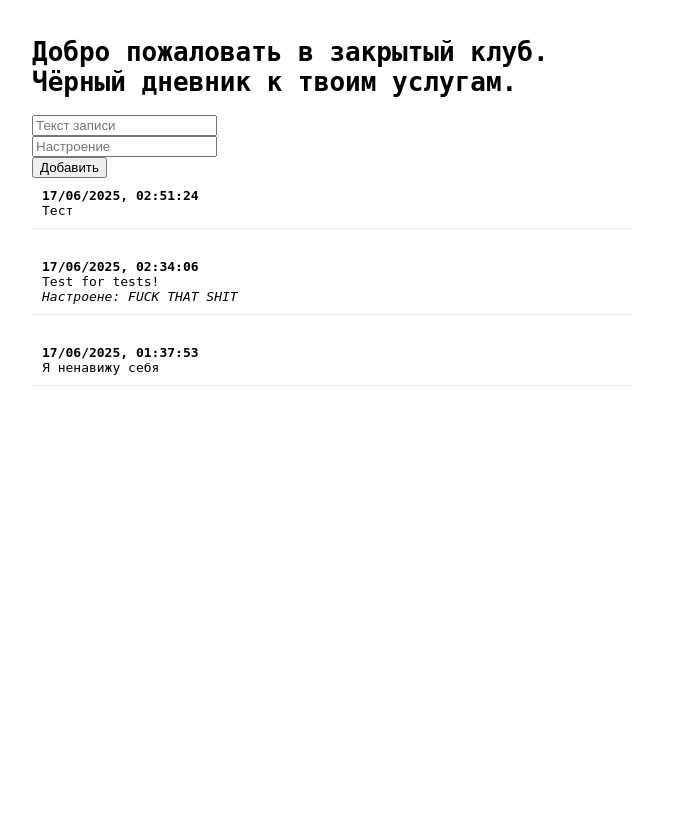
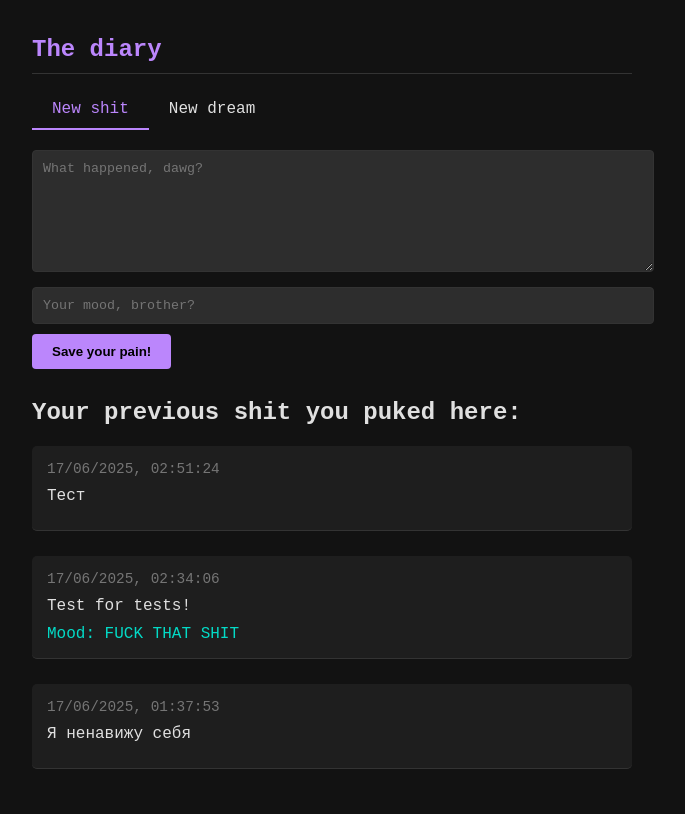
Before and after one commit to Stwfp/Python_learn, a Flask app: page / in a window 1280 px wide. Shown: the whole page, without its empty margins (308-993 px from the left). Before the commit the page ends 386 px from the top, so only its background shows below. Run offline with Flask 3, Linux system fonts and the light colour scheme; data comes from the database, SQL or seed files in the repository; both versions use the stored data as it was after the commit.

Commit message:
v1.3 Сделал дезигн, надо сделать больше логики. Но основной функционал работает и заебись

```diff
--- a/Black_Diary/templates/index.html
+++ b/Black_Diary/templates/index.html
@@ -1,54 +1,202 @@
 <!DOCTYPE html>
 <html>
     <head>
-        <title>
-            Чёрный дневник
-        </title>
+        <title>Чёрный дневник</title>
+        <meta name="viewport" content="width=device-width, initial-scale=1.0">
         <style>
+            :root {
+                --bg-color: #121212;
+                --text-color: #e0e0e0;
+                --accent-color: #bb86fc;
+                --border-color: #333;
+                --dream-color: #bb86fc;
+                --mood-color: #03dac6;
+            }
+
             body {
-            font-family: monospace;
+                font-family: 'Courier New', monospace;
+                background-color: var(--bg-color);
+                color: var(--text-color);
                 max-width: 600px;
                 margin: 0 auto;
                 padding: 20px;
             }
+            h1 {
+                color: var(--accent-color);
+                font-size: 1.5rem;
+                border-bottom: 1px solid var(--border-color);
+                padding-bottom: 10px;
+            }
+
+
 
             .entry {
+                margin-bottom: 25px;
+                border-bottom: 1px solid var(--border-color);
+                padding: 15px;
+                background-color: #1e1e1e;
+                border-radius: 5px;
+                animation: fadeIn 0.3s ease-out;
+            }
+
+            .entry:hover {
+                transform: scale(1.02);
+                box-shadow: 0 4px 12px rgba(187, 134, 252, 0.2);
+                transition: all 0.2 ease;
+                cursor: pointer;
+            }
+
+
+            .dream {
+                color: var(--dream-color);
+                border-left: 3px solid var(--dream-color);
+                padding-left: 10px;
+            }
+
+            .mood {
+                color: var(--mood-color);
+                font-style: Courier New, monospace;
+            }
+
+            textarea, input {
+                width: 100%;
+                padding: 10px;
+                margin-bottom: 10px;
+                background-color: #2d2d2d;
+                border: 1px solid var(--border-color);
+                color: var(--text-color);
+                font-family: inherit;
+                border-radius: 4px;
+            }
+
+            textarea {
+                min-height: 100px;
+                resize: vertical;
+            }
+
+            button {
+                background-color: var(--accent-color);
+                color: #000;
+                border: none;
+                padding: 10px 20px;
+                cursor: pointer;
+                font-weight: bold;
+                border-radius: 4px;
+                transition: all 0.3s;
+            }
+
+            button:active {
+                transform: scale(0.98);
+            }
+
+            button:hover {
+                background-color: #9e65f5;
+            }
+
+            .entry-date {
+                color: #757575;
+                font-size: 0.9rem;
+                margin-bottom: 5px;
+            }
+            .entry-content {
+                margin: 10px 0;
+            }
+
+            .tabs {
+                display: flex;
                 margin-bottom: 20px;
-            border-bottom: 1px solid#eee;
+            }
+
+            .tab {
+                padding: 10px 20px;
+                cursor: pointer;
+                border-bottom: 2px solid transparent;
+            }
+
+            .tab.active {
+                border-bottom: 2px solid var(--accent-color);
+                color: var(--accent-color);
+            }
+
+            .tab-content{
+                display: none;
+            }
+
+            .tab-content.active {
+                display: block;
+            }
+
+            @keyframes fadeIn {
+                form { opacity: 0; transform: translateY(10px); }
+                to { opacity: 1; transform: translateY(0); }
+            }
+
+            @media (max-width: 600px) {
+                body {
                     padding: 10px;
                 }
-
-            .dream {color: #9e9e9e;}
+                h1 {
+                    font-size: 1.3rem;
+                }
+            }
         </style>
     </head>
     <body>
-        <h1>
-            Добро пожаловать в закрытый клуб. Чёрный дневник к твоим услугам.
-        </h1>
+        <h1>The diary</h1>
 
-        <!-- Форма для новой записи-->
+        <div class="tabs">
+            <div class="tab active" onclick="switchTab('write')">New shit</div>
+            <div class="tab" onclick="switchTab('dream')">New dream</div>
+        </div>
+
+        <div id="write" class="tab-content active">
             <form action="/add" method="POST">
-            <input type="text" name="text" placeholder="Текст записи"><br>
-            <input type="text" name="text" placeholder="Настроение"><br>
-            <button type="submit">Добавить</button>
+                <textarea name="text" placeholder="What happened, dawg?" required></textarea>
+                <input type="text" name="mood" placeholder="Your mood, brother?">
+                <button type="submit">Save your pain!</button>
             </form>
+        </div>
 
-         <!-- Список записей-->
+        <div id="dream" class="tab-content">
+            <form action="/add" method="POST">
+                <textarea name="dream" placeholder="Describe your dreams, man, cmon!" required></textarea>
+                <input type="text" name="mood" placeholder="Your mood after that shit?">
+                <button type="submit">Save your dreams</button>
+            </form>
+        </div>
+
+        <h2 style="margin-top: 30px;">Your previous shit you puked here:</h2>
         <div id="entries">
             {% for entry in entries %}
-                <div class="entry {% if'🌌 Сон' in entry[2] %}dream{% endif %}">
-                    <strong>
-                        {{ entry[1] }}
-                    </strong><br>
-                    {{ entry[2] }}<br>
-                    {% if entry[3] %}<i>
-                        Настроене: {{ entry[3] }}
-                    </i><br>{% endif %}{% if entry[4] %}
-                    <div class="dream">
-                        Сон: {{ entry[4] }}
-                    </div>{% endif %}
+                <div class="entry {% if '🌌 Dream' in entry[2] %}dream{% endif %}">
+                    <div class="entry-date">{{ entry[1] }}</div>
+                    <div class="entry-content">{{ entry[2] }}</div>
+                    {% if entry[3] %}
+                        <div class="mood">Mood: {{ entry[3] }}</div>
+                    {% endif %}
+                    {% if entry[4] %}
+                        <div class="dream">Dream: {{ entry[4] }}</div>
+                    {% endif %}
                 </div>
             {% endfor %}
         </div>
+
+        <script>
+            function switchTab(tabId) {
+                // Скрыть все табы
+                document.querySelectorAll('.tab-content').forEach(tab => {
+                    tab.classList.remove('active');
+                });
+
+                // Показывает выбранный таб
+                document.getElementById(tabId).classList.add('active');
+
+                // Обновить активную вкладку
+                document.querySelectorAll('.tab').forEach(tab => {
+                    tab.classList.remove('active');
+                });
+                event.currentTarget.classList.add('active');
+            }
+        </script>
     </body>
 </html>
--- a/Black_Diary/web.py
+++ b/Black_Diary/web.py
@@ -21,7 +21,7 @@
     dream = request.form.get("dream")
 
     if dream: # это сон
-        add_entry("🌌 Сон", mood, dream)
+        add_entry("🌌 Dream", mood, dream)
     else:     # обычная запись
         add_entry(text, mood)
 
```
Also changed, not shown: Black_Diary/diary.db. Lines whose indentation alone changed are shown as unchanged.
